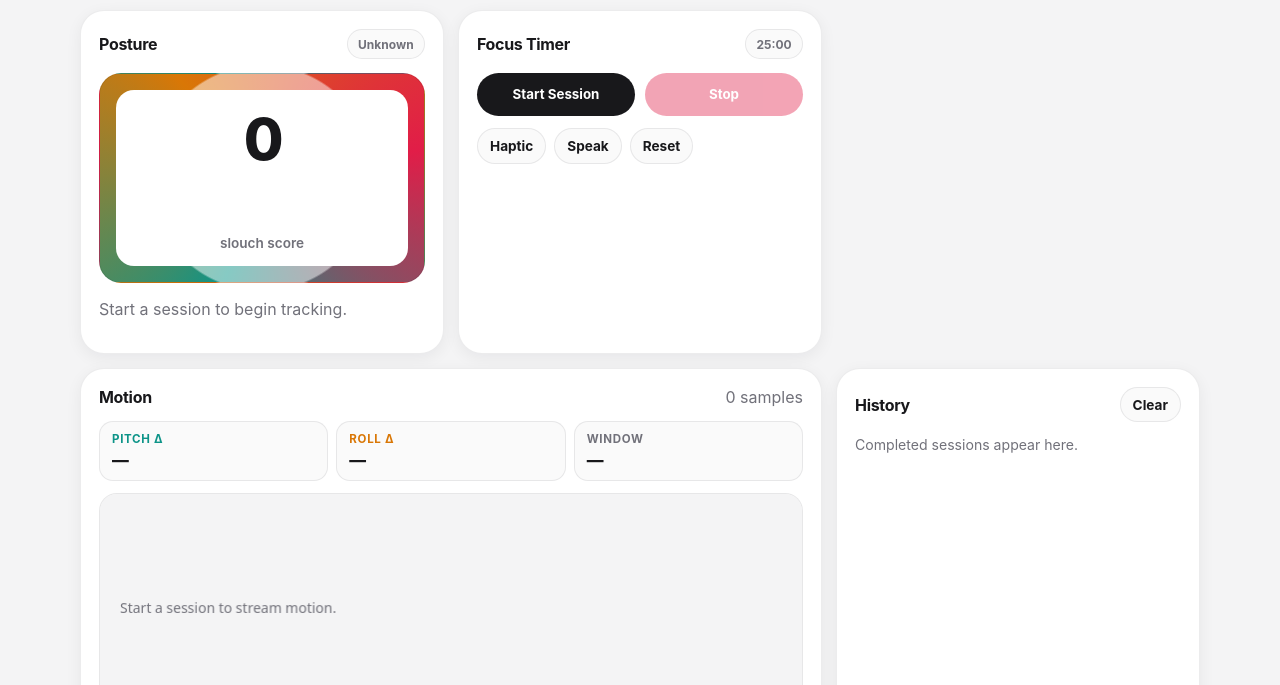
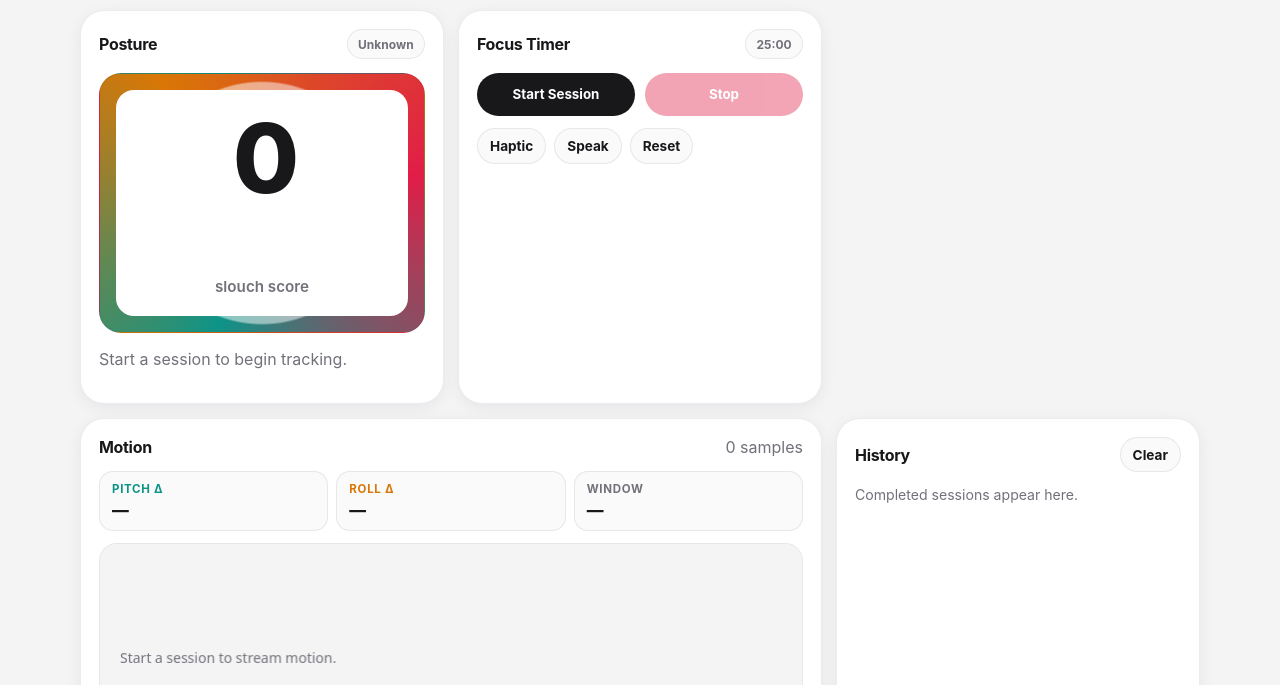
Before and after one commit to deboboy/upright, a website: page web/index.html in a window 1280 px wide. Both pictures are taken after a click on the button "GET STARTED". Shown: the part 115-800 px from the top of the page. Drawn offline with Linux system fonts and the light colour scheme.

Commit message:
Make the posture score pop in the gauge; bump to 1.1 (8).
The Posture card's score number was undersized relative to the card it
sits in — on the live App Store version (1.1 (7)), '51' reads at about
25 percent of the inner panel width with substantial empty space above
and below. The gauge is the hero element on the main dashboard; the
number should dominate it.

web/styles.css changes:

- .gauge height 210px to 260px — taller container gives the number
  room to breathe while still fitting the Posture card without pushing
  the coaching copy off-screen.
- .gauge strong font-size 3.6rem to 6rem — roughly doubles the visual
  weight; 2-digit scores now take ~40 pct of the inner panel width.
  Still fits a 3-digit score (max is 100) comfortably.
- .gauge strong letter-spacing -0.06em to -0.08em — tightens the
  number so '51' reads as one unit rather than two spaced glyphs at
  display size.
- .gauge strong line-height: 1 — explicit, so the number centers
  vertically without browser-default line-height inflation now that
  the font is larger.
- .gauge span font-size 0.85rem to 0.95rem — small bump to the
  'slouch score' label so it doesn't look miniature next to the much
  larger number.

No HTML or JS changes needed — the gauge markup already uses a strong
for the score and a span for the label.

Bump CFBundleVersion 7 to 8 across Info.plist and all four pbxproj
configurations. The App Store live version stays 1.1 (7); 1.1 (8)
lands in TestFlight on push for on-device verification before
deciding whether to submit as the next App Store update.

Co-Authored-By: Claude Opus 4.7 (1M context) <noreply@anthropic.com>

```diff
--- a/web/styles.css
+++ b/web/styles.css
@@ -302,7 +302,7 @@ button:disabled { opacity: 0.4; cursor: not-allowed; }
   position: relative;
   display: grid;
   place-items: center;
-  height: 210px;
+  height: 260px;
   border-radius: 22px;
   background:
     radial-gradient(circle, rgba(255,255,255,0.5) 0 58%, transparent 59%),
@@ -327,17 +327,18 @@ button:disabled { opacity: 0.4; cursor: not-allowed; }
 .gauge strong {
   position: relative;
   z-index: 1;
-  font-size: 3.6rem;
-  letter-spacing: -0.06em;
+  font-size: 6rem;
+  letter-spacing: -0.08em;
   font-weight: 800;
   color: var(--text);
+  line-height: 1;
 }
 .gauge span {
   position: relative;
   z-index: 1;
   color: var(--muted);
   font-weight: 600;
-  font-size: 0.85rem;
+  font-size: 0.95rem;
 }
 
 #motionChart {
```
Also changed, not shown: 2 other files.
